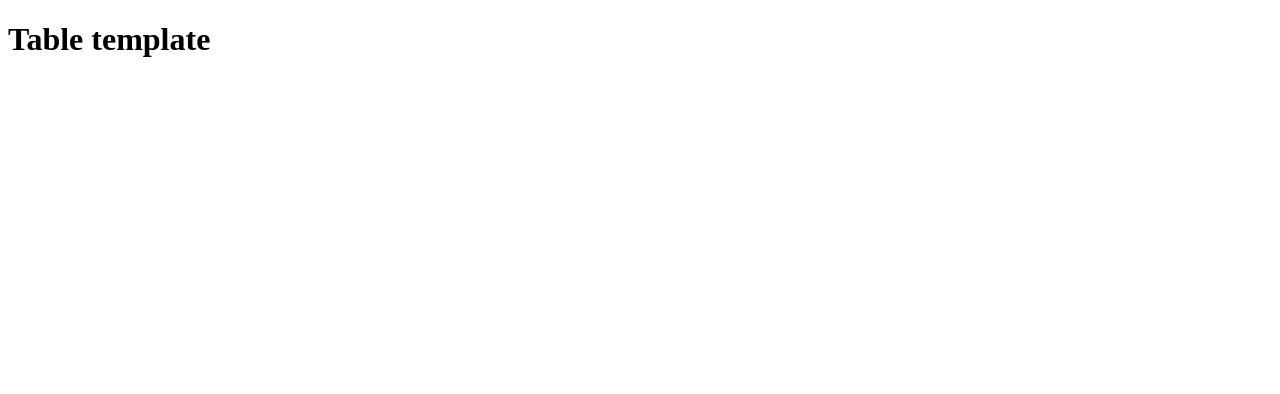
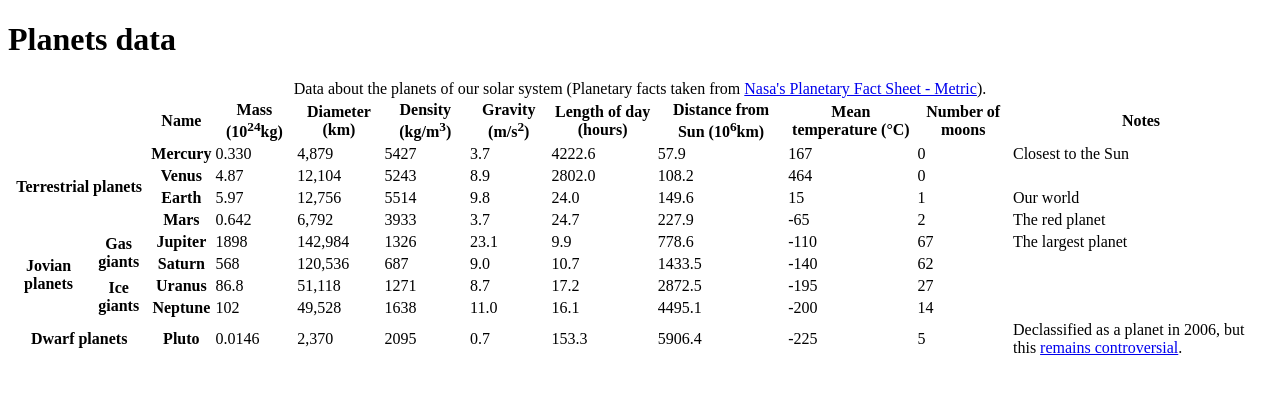
Before and after one commit to Jenziiy/code-draft, a plain HTML site: page index.html in a window 1280 px wide. Drawn offline with Linux system fonts and the light colour scheme.

Commit message:
Create table

```diff
--- a/index.html
+++ b/index.html
@@ -3,11 +3,148 @@
   <head>
     <meta charset="utf-8">
     <title>Table template</title>
-    <link href="minimal-table.css" rel="stylesheet" type="text/css">
+    <link href="styles.css" rel="stylesheet" type="text/css">
   </head>
   <body>
-    <h1>Table template</h1>
+    <h1>Planets data</h1>
 
-
-  </body>
+    <table>
+      <caption>Data about the planets of our solar system (Planetary facts taken from <a href="https://nssdc.gsfc.nasa.gov/planetary/factsheet/">Nasa's Planetary Fact Sheet - Metric</a>).</caption>
+      <colgroup>
+        <col span="2">
+        <col style="border: 2px solid black">
+        <col span="9">
+      </colgroup>
+      <thead>
+        <tr>
+          <td colspan="2"></td>
+          <th scope="col">Name</th>
+          <th scope="col">Mass (10<sup>24</sup>kg)</th>
+          <th scope="col">Diameter (km)</th>
+          <th scope="col">Density (kg/m<sup>3</sup>)</th>
+          <th scope="col">Gravity (m/s<sup>2</sup>)</th>
+          <th scope="col">Length of day (hours)</th>
+          <th scope="col">Distance from Sun (10<sup>6</sup>km)</th>
+          <th scope="col">Mean temperature (°C)</th>
+          <th scope="col">Number of moons</th>
+          <th scope="col">Notes</th>
+        </tr>
+      </thead>
+      <tbody>
+        <tr>
+          <th rowspan="4" colspan="2" scope="rowgroup">Terrestrial planets</th>
+          <th scope="row">Mercury</th>
+          <td>0.330</td>
+          <td>4,879</td>
+          <td>5427</td>
+          <td>3.7</td>
+          <td>4222.6</td>
+          <td>57.9</td>
+          <td>167</td>
+          <td>0</td>
+          <td>Closest to the Sun</td>
+        </tr>
+        <tr>
+          <th scope="row">Venus</th>
+          <td>4.87</td>
+          <td>12,104</td>
+          <td>5243</td>
+          <td>8.9</td>
+          <td>2802.0</td>
+          <td>108.2</td>
+          <td>464</td>
+          <td>0</td>
+          <td></td>
+        </tr>
+        <tr>
+          <th scope="row">Earth</th>
+          <td>5.97</td>
+          <td>12,756</td>
+          <td>5514</td>
+          <td>9.8</td>
+          <td>24.0</td>
+          <td>149.6</td>
+          <td>15</td>
+          <td>1</td>
+          <td>Our world</td>
+        </tr>
+        <tr>
+          <th scope="row">Mars</th>
+          <td>0.642</td>
+          <td>6,792</td>
+          <td>3933</td>
+          <td>3.7</td>
+          <td>24.7</td>
+          <td>227.9</td>
+          <td>-65</td>
+          <td>2</td>
+          <td>The red planet</td>
+        </tr>
+        <tr>
+          <th rowspan="4" scope="rowgroup">Jovian planets</th>
+          <th rowspan="2" scope="rowgroup">Gas giants</th>
+          <th scope="row">Jupiter</th>
+          <td>1898</td>
+          <td>142,984</td>
+          <td>1326</td>
+          <td>23.1</td>
+          <td>9.9</td>
+          <td>778.6</td>
+          <td>-110</td>
+          <td>67</td>
+          <td>The largest planet</td>
+        </tr>
+        <tr>
+          <th scope="row">Saturn</th>
+          <td>568</td>
+          <td>120,536</td>
+          <td>687</td>
+          <td>9.0</td>
+          <td>10.7</td>
+          <td>1433.5</td>
+          <td>-140</td>
+          <td>62</td>
+          <td></td>
+        </tr>
+        <tr>
+          <th rowspan="2" scope="rowgroup">Ice giants</th>
+          <th scope="row">Uranus</th>
+          <td>86.8</td>
+          <td>51,118</td>
+          <td>1271</td>
+          <td>8.7</td>
+          <td>17.2</td>
+          <td>2872.5</td>
+          <td>-195</td>
+          <td>27</td>
+          <td></td>
+        </tr>
+        <tr>
+          <th scope="row">Neptune</th>
+          <td>102</td>
+          <td>49,528</td>
+          <td>1638</td>
+          <td>11.0</td>
+          <td>16.1</td>
+          <td>4495.1</td>
+          <td>-200</td>
+          <td>14</td>
+          <td></td>
+        </tr>
+        <tr>
+          <th colspan="2" scope="row">Dwarf planets</th>
+          <th scope="row">Pluto</th>
+          <td>0.0146</td>
+          <td>2,370</td>
+          <td>2095</td>
+          <td>0.7</td>
+          <td>153.3</td>
+          <td>5906.4</td>
+          <td>-225</td>
+          <td>5</td>
+          <td>Declassified as a planet in 2006, but this <a href="https://www.usatoday.com/story/tech/2014/10/02/pluto-planet-solar-system/16578959/">remains controversial</a>.</td>
+        </tr>
+      </tbody>
+    </table>
+</body>
 </html>
```
Also changed, not shown: planets.txt.
